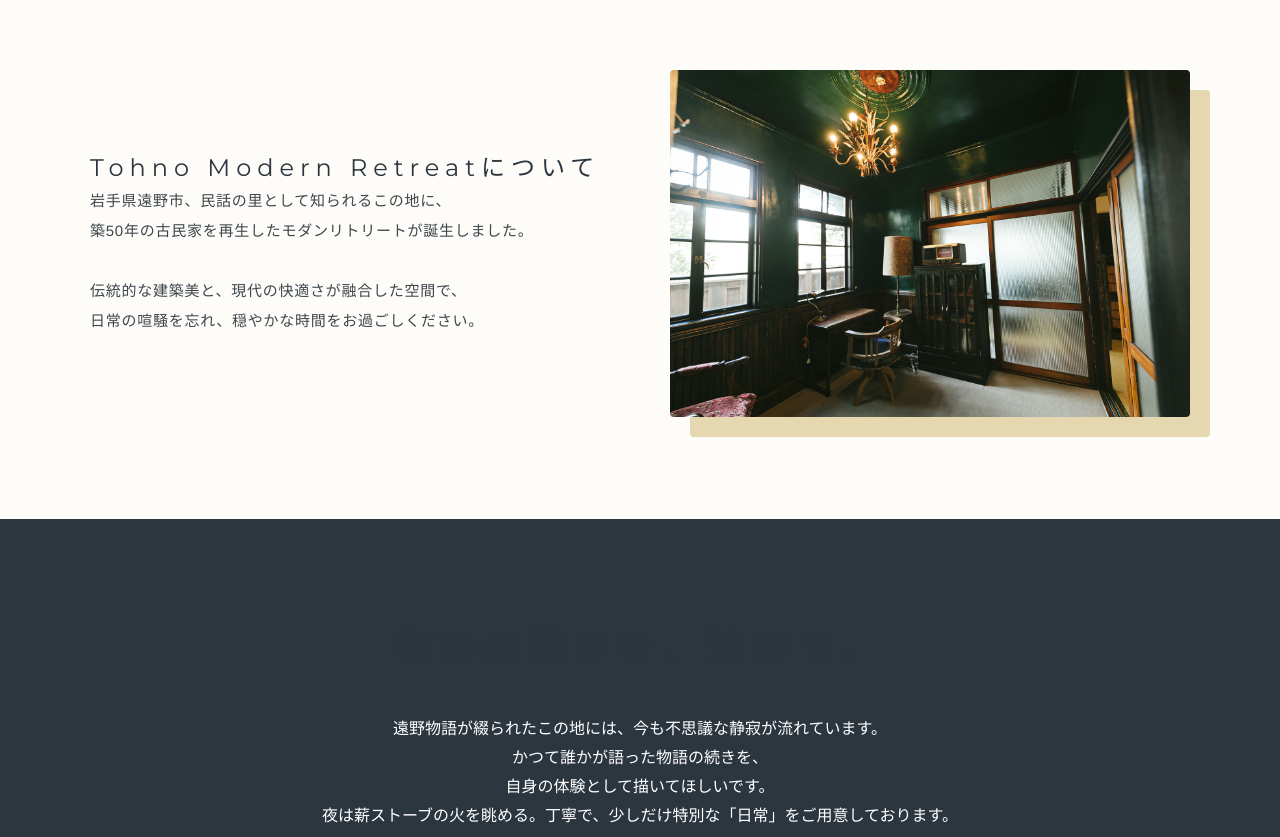
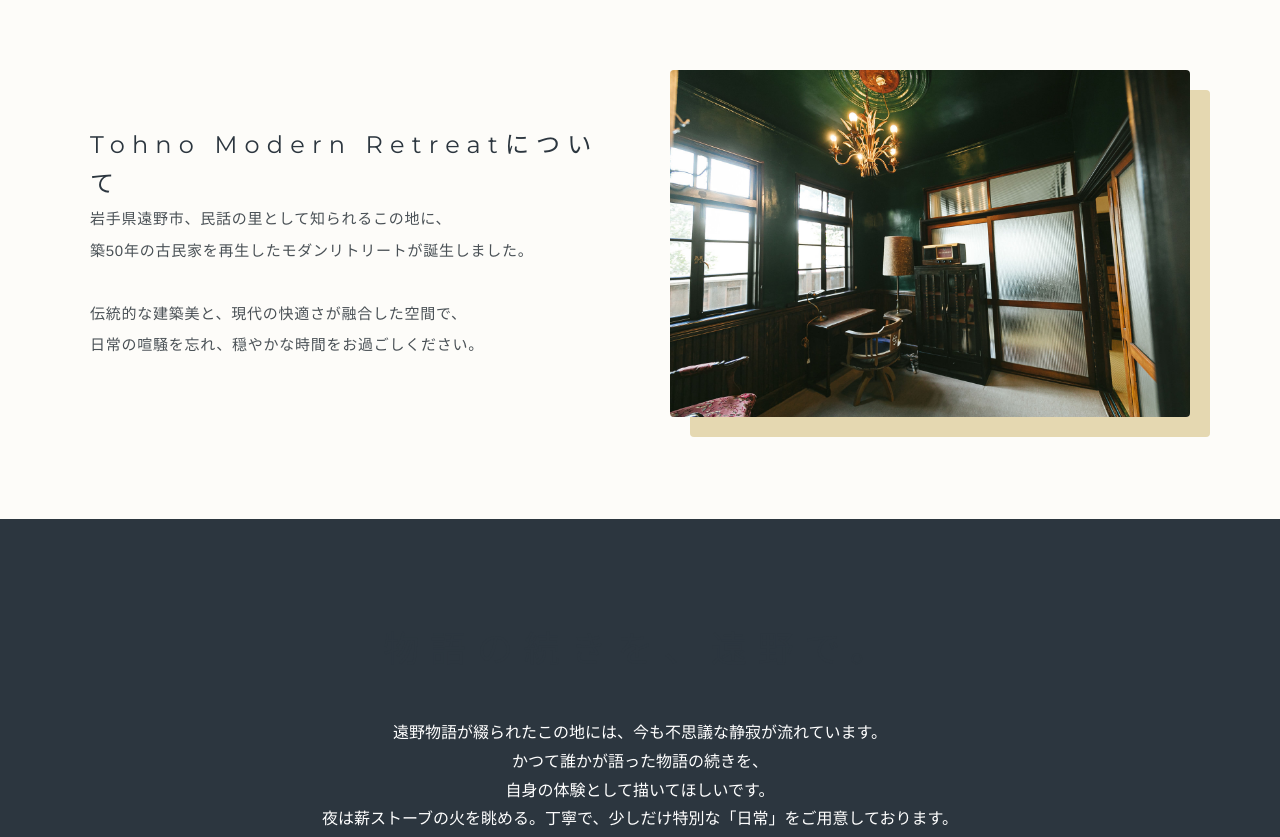
Before and after one commit to mihotaka9116/moderncording, a plain HTML site: page index.html in a window 1280 px wide. Shown: the part 1000-1837 px from the top of the page. Drawn offline with Linux system fonts and the light colour scheme.

Commit message:
Update style.css

```diff
--- a/style.css
+++ b/style.css
@@ -823,3 +823,46 @@ h1, h2, h3, .heading, .concept-title {
     letter-spacing: 0.05em;
     color: var(--text-color);
 }
+
+:root {
+    /* 1. 配色の微調整：真っ黒を避け、少し青みを含んだ深いグレーに */
+    --main-color: #2c363f;     /* 墨色に近いネイビーグレー */
+    --text-color: #4a5156;     /* 本文はやわらかいグレーに */
+    --accent-color: #9a8053;   /* ゴールドを少し落ち着かせる */
+    --bg-color: #fdfcf9;       /* 背景を真っ白から「生成り色」に */
+}
+
+body {
+    /* 2. 英数字に Montserrat を混ぜ、日本語は明朝体にする */
+    font-family: "Montserrat", "Noto Serif JP", serif;
+    background-color: var(--bg-color);
+    color: var(--text-color);
+    -webkit-font-smoothing: antialiased; /* 文字を細くシャープに見せる */
+}
+
+/* 3. 明朝体（見出し）をモダンに見せる魔法の指定 */
+h1, h2, h3, .heading, .concept-title {
+    font-weight: 500;           /* 太すぎない（700より500が今風） */
+    letter-spacing: 0.3em;      /* 文字の間隔をしっかり空ける（これが最重要！） */
+    line-height: 1.6;
+    color: var(--main-color);
+}
+
+/* ヒーローセクションの文字を「風景に馴染ませる」 */
+.hero h1 {
+    font-size: clamp(28px, 4vw, 52px);
+    letter-spacing: 0.4em;
+    font-weight: 600;
+    text-shadow: none;          /* 影を消して、背景に薄いレイヤーを重ねる方がモダン */
+}
+
+/* 4. 本文（pタグ）はあえてゴシック体にして「抜け感」を出す */
+/* 全部が明朝体だと「旅館のパンフレット」になります。
+   説明文をゴシックにするのが、今のWEBデザインのトレンドです。 */
+.about-text p, .feature-text p, .post p {
+    font-family: "Helvetica Neue", Arial, "Hiragino Kaku Gothic ProN", "Hiragino Sans", sans-serif;
+    font-size: 15px;
+    line-height: 2.1;           /* 行間をたっぷり取る */
+    letter-spacing: 0.05em;
+    color: var(--text-color);
+}
```
